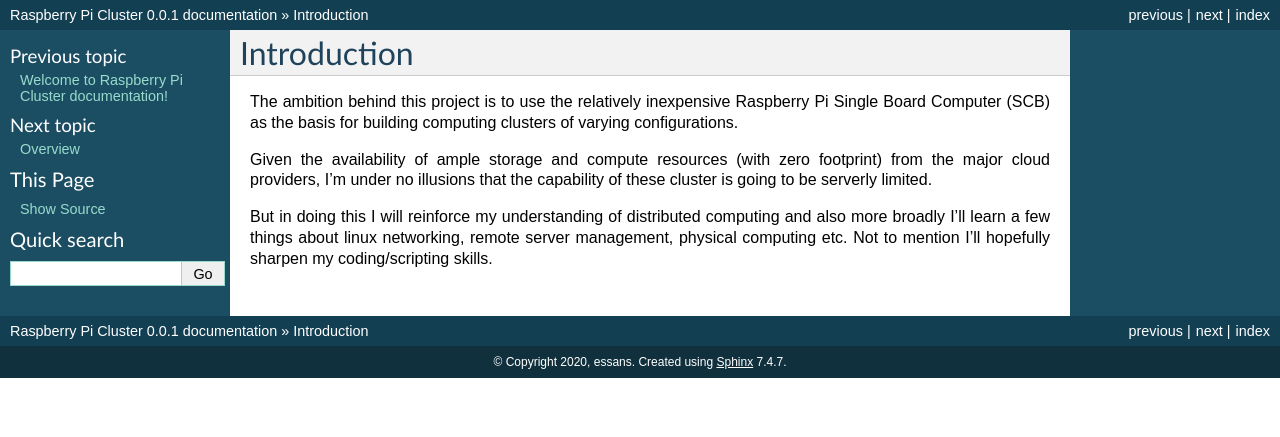
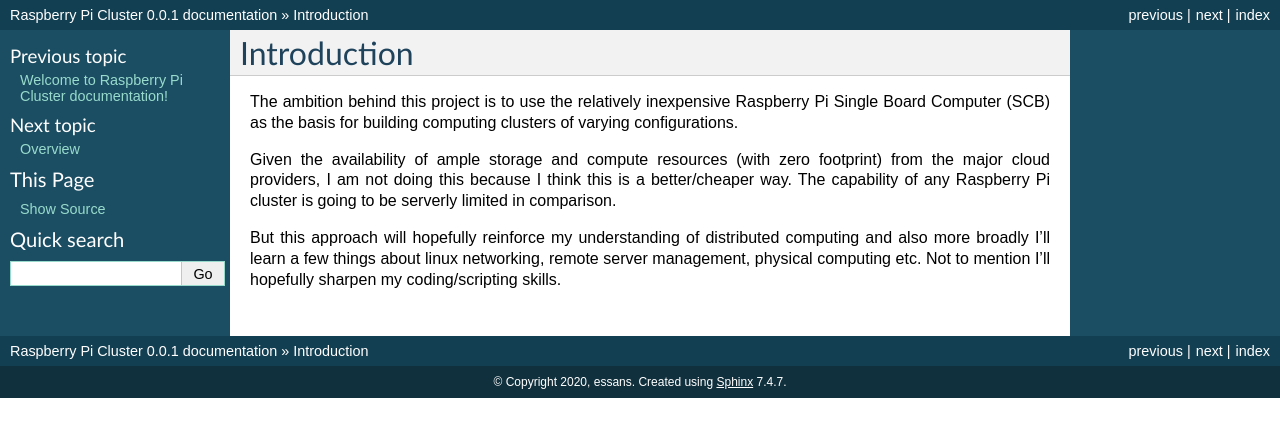
Before and after one commit to essans/RasPi, a Sphinx documentation site: the page built from docs/source/intro.rst, in a window 1280 px wide. Shown: the top 437 px of the page. Built offline with Sphinx 7.4.7, drawn with Linux system fonts in a browser that asks for light colours.

Commit message:
Update intro.rst

```diff
--- a/docs/source/intro.rst
+++ b/docs/source/intro.rst
@@ -3,6 +3,6 @@ Introduction
 
 The ambition behind this project is to use the relatively inexpensive Raspberry Pi Single Board Computer (SCB) as the basis for building computing clusters of varying configurations.
 
-Given the availability of ample storage and compute resources (with zero footprint) from the major cloud providers, I'm under no illusions that the capability of these cluster is going to be serverly limited.
+Given the availability of ample storage and compute resources (with zero footprint) from the major cloud providers, I am not doing this because I think this is a better/cheaper way.  The capability of any Raspberry Pi cluster is going to be serverly limited in comparison.
 
-But in doing this I will reinforce my understanding of distributed computing and also more broadly I'll learn a few things about linux networking, remote server management, physical computing etc.  Not to mention I'll hopefully sharpen my coding/scripting skills.
+But this approach will hopefully reinforce my understanding of distributed computing and also more broadly I'll learn a few things about linux networking, remote server management, physical computing etc.  Not to mention I'll hopefully sharpen my coding/scripting skills.
```
